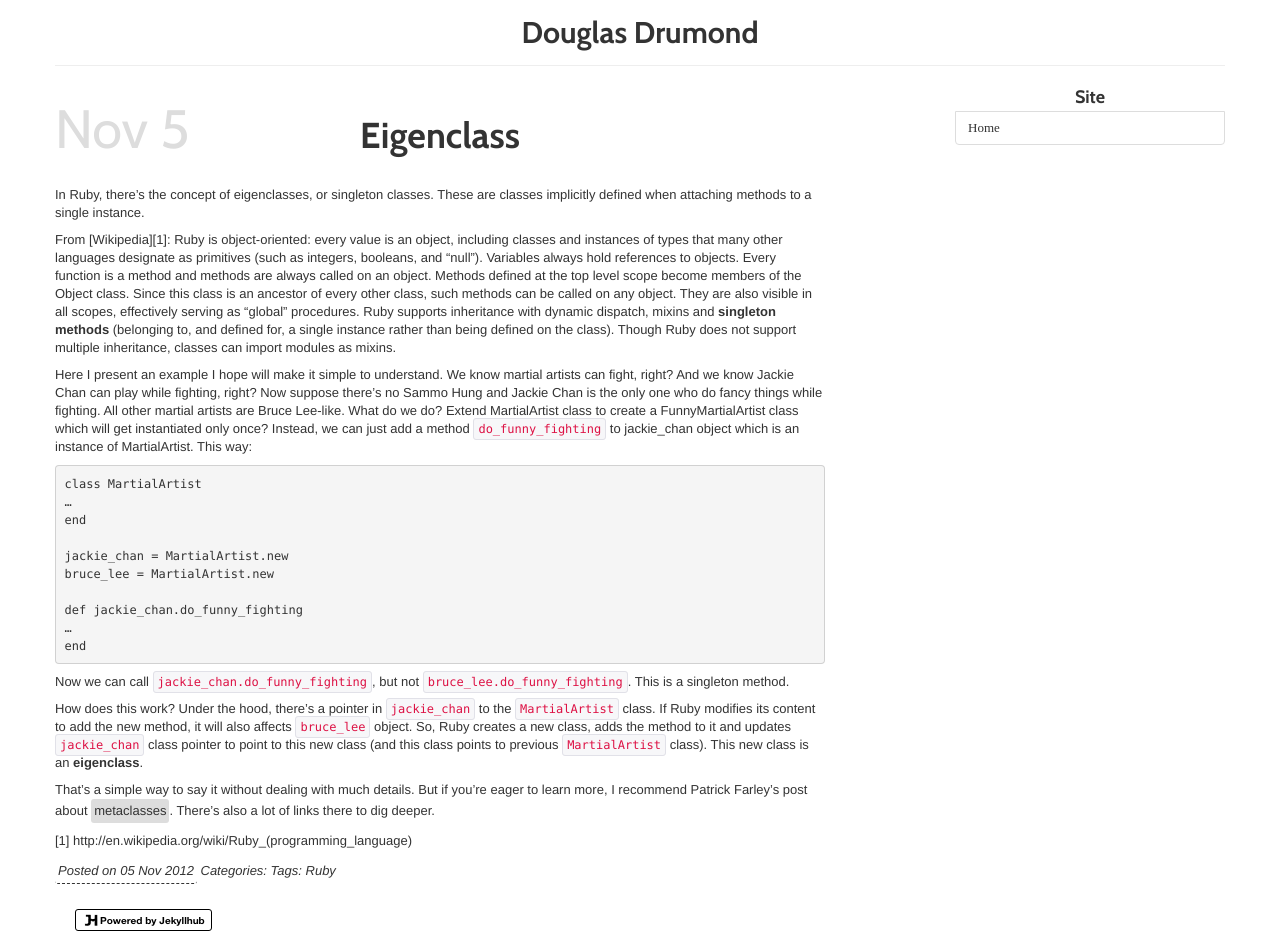
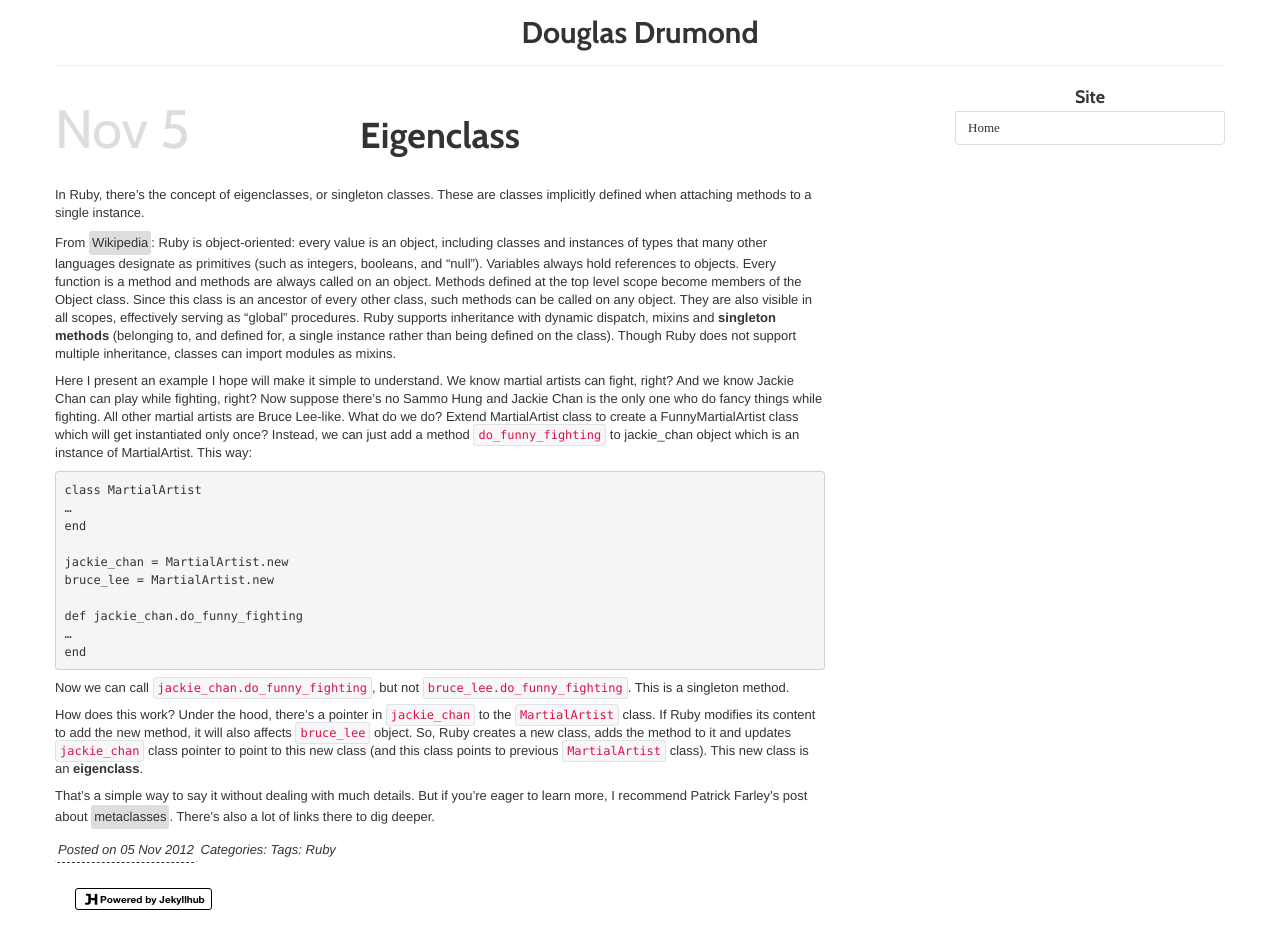
Before and after one commit to douglasdrumond/drumond19.com, a Jekyll site: the page built from _posts/2012-11-5-eigenclass.md, in a window 1280 px wide. Built offline with Jekyll 4.4.1, drawn with Linux system fonts in a browser that asks for light colours; some web fonts are replaced; after the commit the page ends 930 px from its top, so only the background shows below that; some of the changed lines change nothing that is shown.

Commit message:
Updated _posts/2012-11-5-eigenclass.md

```diff
--- a/_posts/2012-11-5-eigenclass.md
+++ b/_posts/2012-11-5-eigenclass.md
@@ -7,7 +7,7 @@ tags: "Ruby"
 ---
 In Ruby, there’s the concept of eigenclasses, or singleton classes. These are classes implicitly defined when attaching methods to a single instance.
 
-From [Wikipedia][1]:
+From [Wikipedia][wiki]:
 Ruby is object-oriented: every value is an object, including classes and instances of types that many other languages designate as primitives (such as integers, booleans, and "null"). Variables always hold references to objects. Every function is a method and methods are always called on an object. Methods defined at the top level scope become members of the Object class. Since this class is an ancestor of every other class, such methods can be called on any object. They are also visible in all scopes, effectively serving as "global" procedures. Ruby supports inheritance with dynamic dispatch, mixins and **singleton methods** (belonging to, and defined for, a single instance rather than being defined on the class). Though Ruby does not support multiple inheritance, classes can import modules as mixins.
 
 Here I present an example I hope will make it simple to understand. We know martial artists can fight, right? And we know Jackie Chan can play while fighting, right? Now suppose there’s no Sammo Hung and Jackie Chan is the only one who do fancy things while fighting. All other martial artists are Bruce Lee-like. What do we do? Extend MartialArtist class to create a FunnyMartialArtist class which will get instantiated only once? Instead, we can just add a method `do_funny_fighting` to jackie_chan object which is an instance of MartialArtist. This way:
@@ -29,4 +29,4 @@ How does this work? Under the hood, there’s a pointer in `jackie_chan` to the
 
 That’s a simple way to say it without dealing with much details. But if you’re eager to learn more, I recommend Patrick Farley’s post about [metaclasses](http://www.klankboomklang.com/2007/10/05/the-metaclass/). There’s also a lot of links there to dig deeper.
 
-[1] http://en.wikipedia.org/wiki/Ruby_(programming_language)
+[wiki]: http://en.wikipedia.org/wiki/Ruby_(programming_language) "Wikipedia article on Ruby"
```
